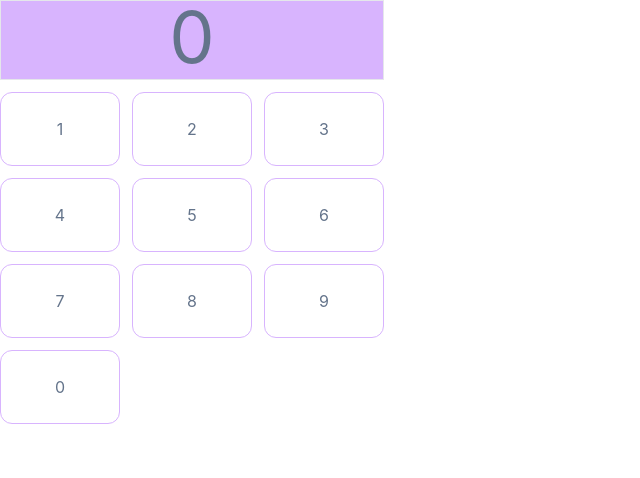
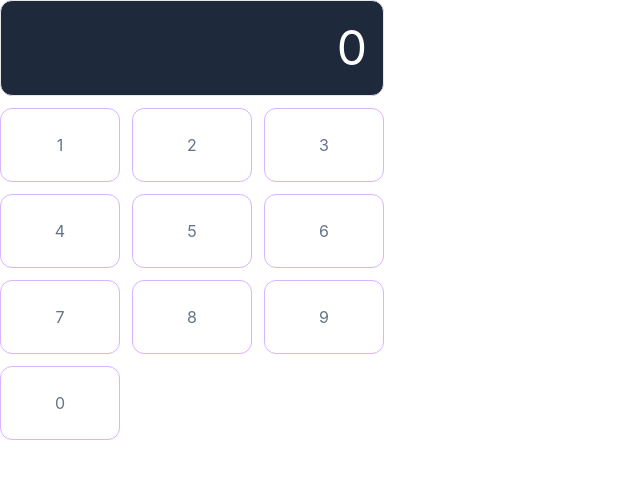
Before and after one commit to lintu22/calculator-react-app, a React (Create React App) app: page / in a window 1280 px wide. Shown: the top 478 px of the page, without its empty margins (0-640 px from the left). Built offline with nearby package versions, Linux system fonts and the light colour scheme.

Commit message:
Extract default classes set display to show 0 if output is empty string

```diff
--- a/src/components/Display/Display.js
+++ b/src/components/Display/Display.js
@@ -1,12 +1,12 @@
 
-
-
+const defaultClasses = 'h-24 w-auto flex items-center justify-end text-5xl col-span-3 text-white bg-slate-800 border rounded-xl py-2 px-4 '
 
 const Display = (props) => {
 
     return(
-        <div className="h-20 w-auto text-7xl col-span-3 text-slate-500 bg-purple-300 border">
-            {props.output}
+        <div className={defaultClasses + props.className}
+        >
+        {props.output === '' ? '0' : props.output}
         </div>
     )
 }
```
